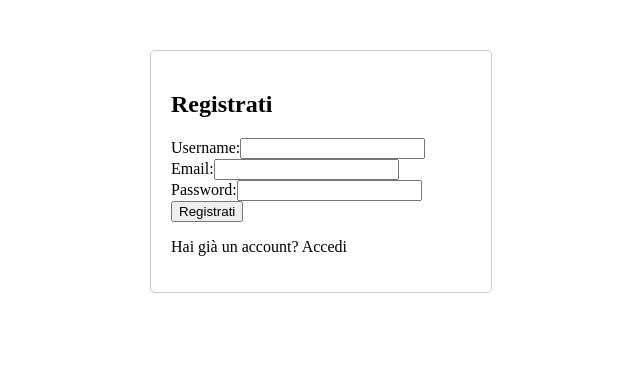
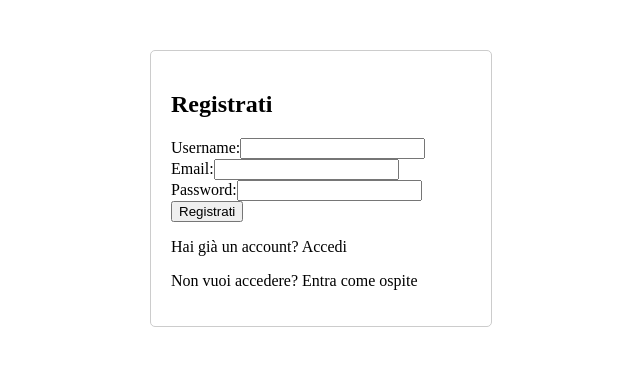
Before and after one commit to Dr0wl0/MarketPlace_Usato, an Angular app in the folder MarketPlace_Usato_FrontEnd/MarketPlace_Web_FrontEnd/: page /register in a window 1280 px wide. Shown: the top 366 px of the page, without its empty margins (319-959 px from the left). Built offline with nearby package versions, Linux system fonts and the light colour scheme.

Commit message:
ospite in register

```diff
--- a/MarketPlace_Usato_FrontEnd/MarketPlace_Web_FrontEnd/src/app/components/register/register.component.html
+++ b/MarketPlace_Usato_FrontEnd/MarketPlace_Web_FrontEnd/src/app/components/register/register.component.html
@@ -22,4 +22,7 @@
 
   <p *ngIf="errorMessage" class="error">{{ errorMessage }}</p>
   <p>Hai già un account? <a routerLink="/login">Accedi</a></p>
+  <p>Non vuoi accedere?
+    <a routerLink="/annunci">Entra come ospite</a>
+  </p>
 </div>
```
